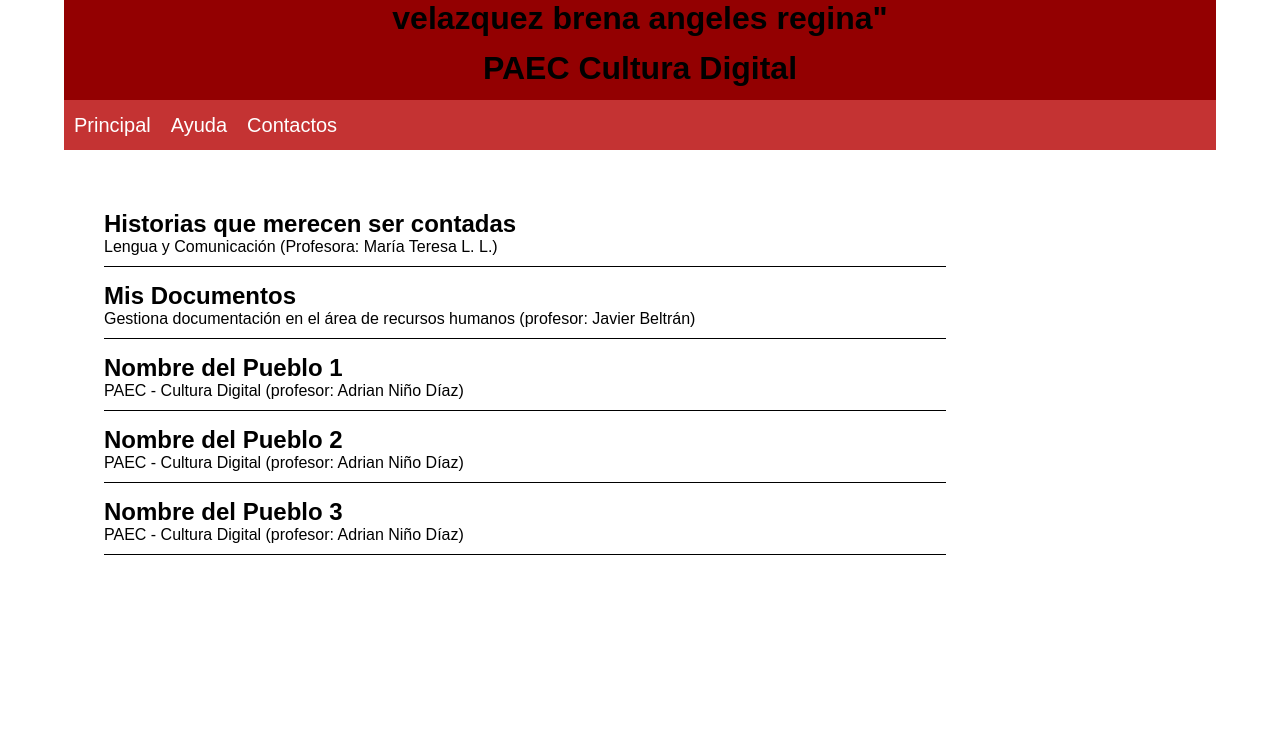
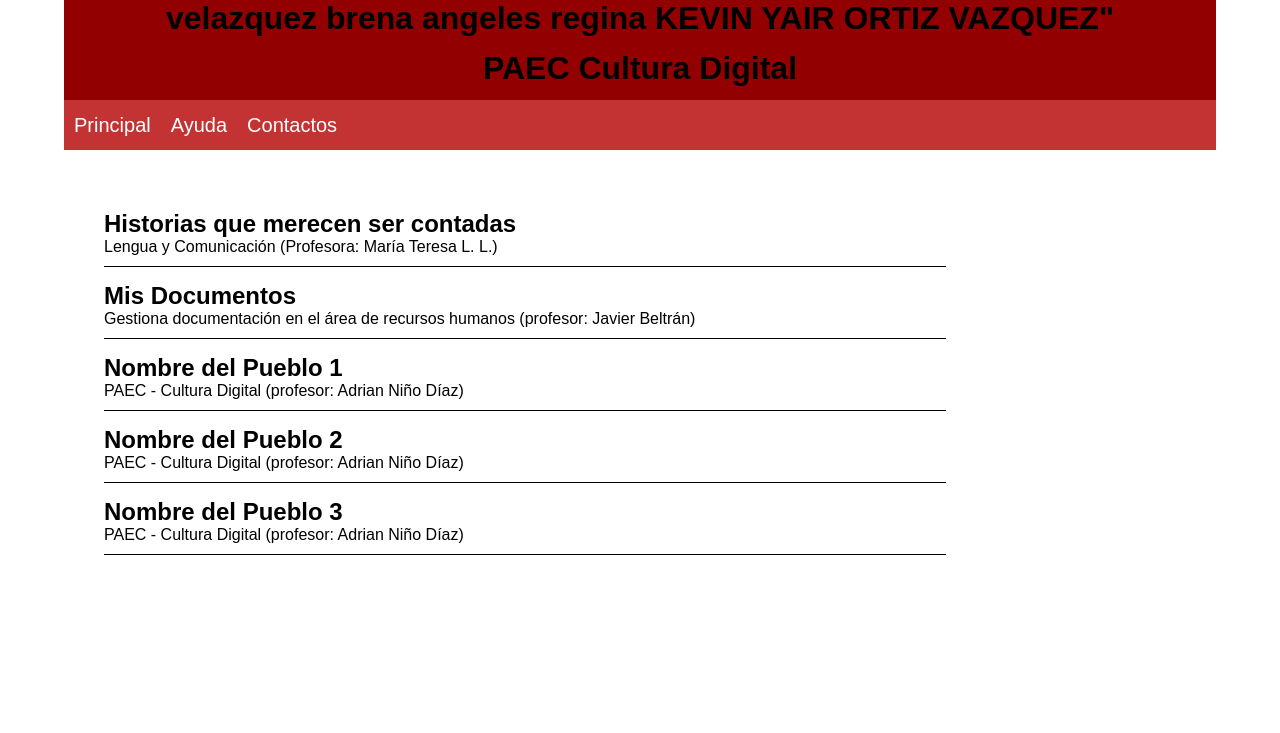
Before and after one commit to Regina770/RU, a plain HTML site: page index.html in a window 1280 px wide. Shown: the top 733 px of the page. Drawn offline with Linux system fonts and the light colour scheme.

Commit message:
Update index.html

```diff
--- a/index.html
+++ b/index.html
@@ -8,7 +8,7 @@
   <body>
       <div id="container">
           <header>
-           <h1> velazquez brena angeles regina"</h1>
+           <h1> velazquez brena angeles regina KEVIN YAIR ORTIZ VAZQUEZ"</h1>
            <h1> PAEC Cultura Digital</h1>
 
           </header>
```
